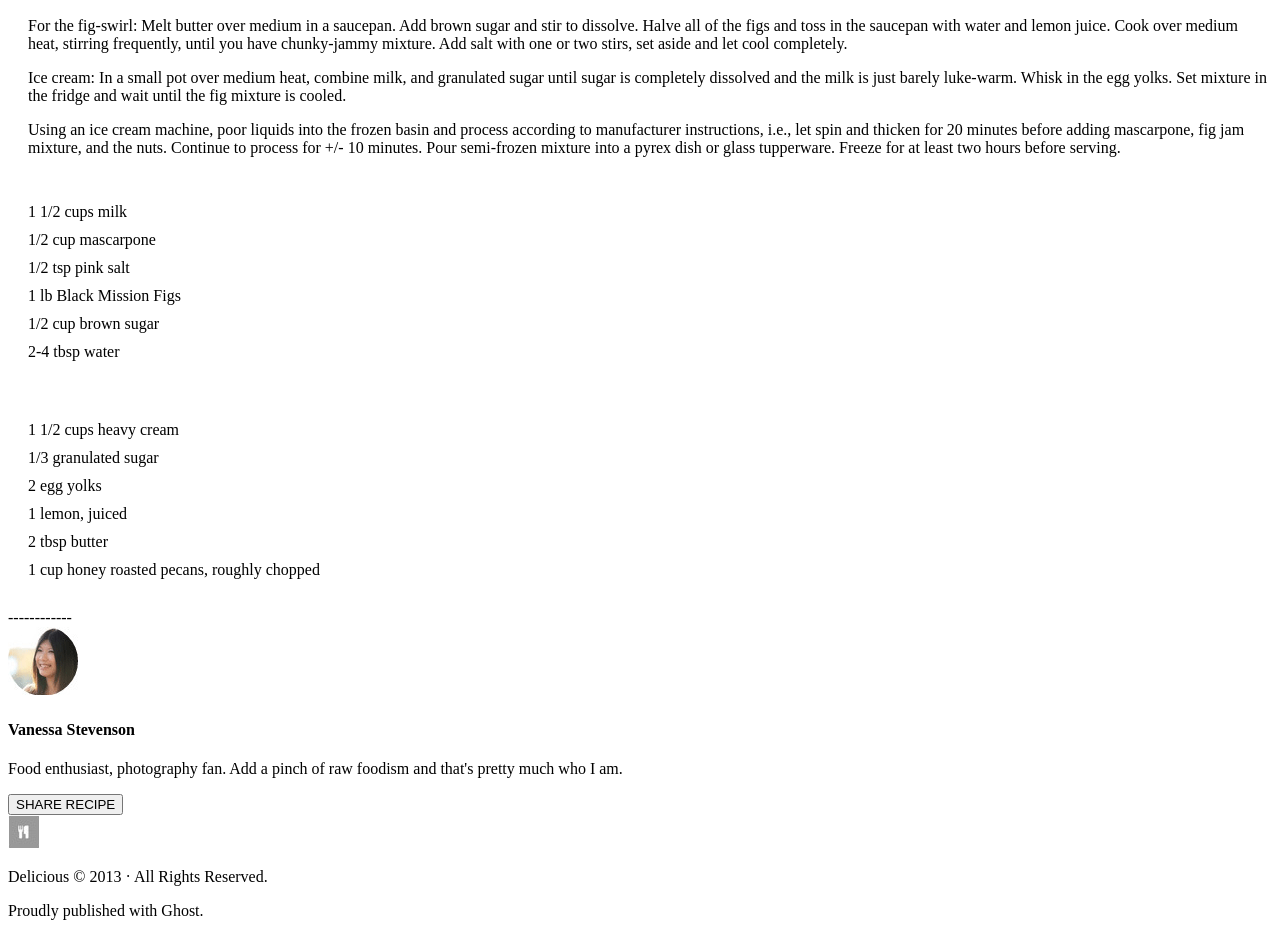
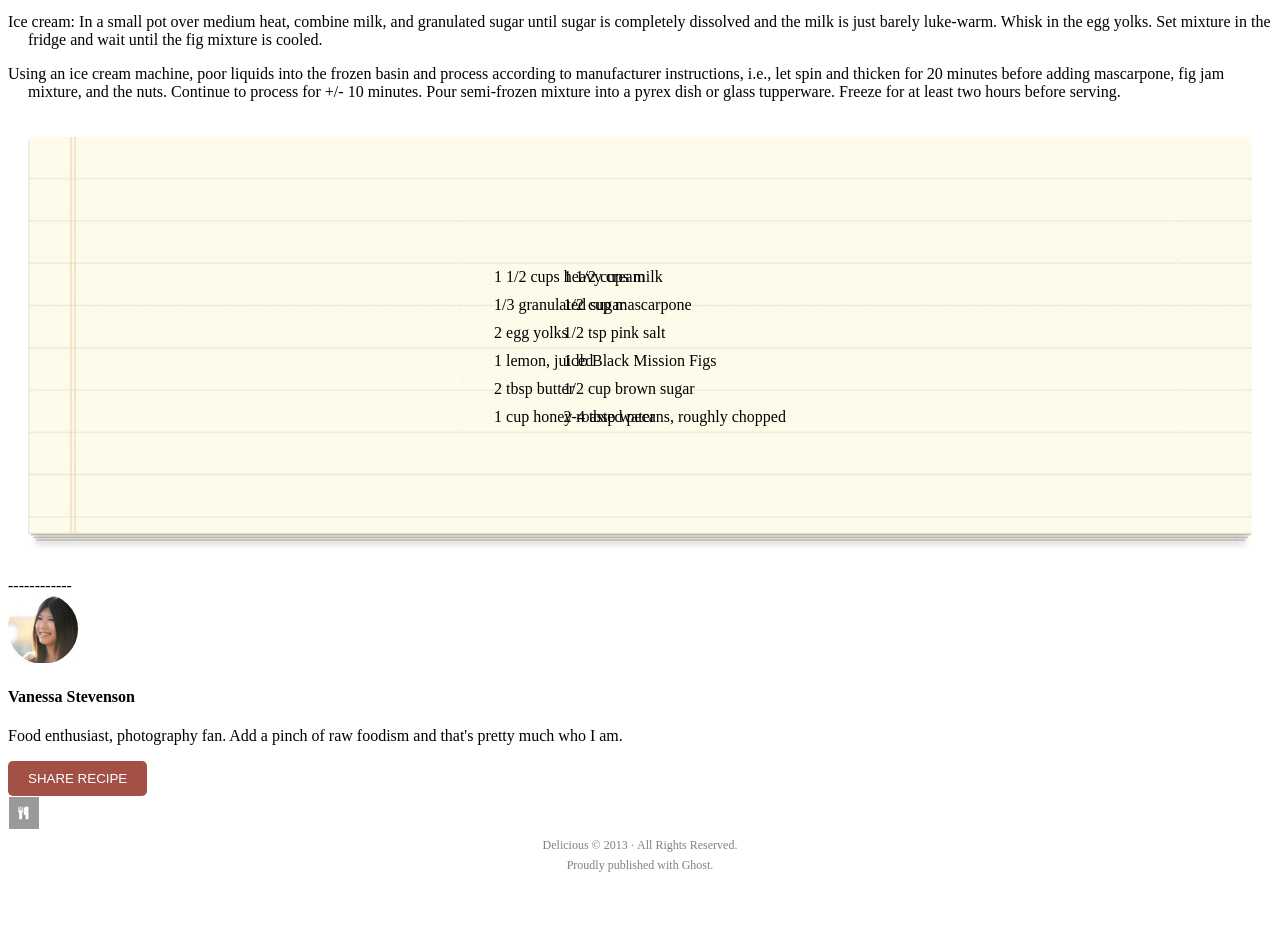
Before and after one commit to vivianandi/chocolate-pizza, a plain HTML site: page index.html in a window 1280 px wide. Shown: the part 963-1899 px from the top of the page. After the commit the page ends 1844 px from the top, so only its background shows below. Drawn offline with Linux system fonts and the light colour scheme.

Commit message:
Edits to classes for notebook image, footer

```diff
--- a/css/style.css
+++ b/css/style.css
@@ -1,18 +1,63 @@
-.indented-paragraph {
-  margin-left: 20px;
+.socials {
+  float: right;
+}
+
+.paragraph-container {
+  padding-left: 20px;
+}
+
+.paragraph-container p {
+  text-indent: -20px;
+}
+
+.paragraph-container p:first-line {
+  text-indent: 0px;
+}
+
+.share-button {
+  background-color: rgb(163, 81, 71);
+  color: white;
+  padding: 10px 20px;
+  border: none;
+  border-radius: 5px;
+  cursor: pointer;
+  font-weight: 50;
 }
 
 .notebook-container {
-  background: url('img/list-bg.png') center/cover no-repeat;
+  position: relative;
+  color: black;
   padding: 20px;
+}
+
+.notebook-container img {
+  width: 100%;
+  border-radius: 5px;
 }
 
 .notebook-container ul {
   list-style: none;
   padding: 0;
   margin: 0;
+  position: absolute;
+  top: 50%;
+  left: 50%;
+  transform: translate(-50%, -50%);
+  background: ;
+  padding: 10px;
+  border-radius: 5px;
 }
 
 .notebook-container li {
   margin: 10px 0;
 }
+
+.footer {
+  text-align: center;
+  color: grey;
+  font-size: 12px;
+}
+
+.footer p {
+  margin: 5px 0;
+}
--- a/index.html
+++ b/index.html
@@ -15,16 +15,16 @@
       <p>THE BEST FOOD BLOG ON THE WEB.</p>
     </section>
 
-    <section>
+    <section class=socials>
       <img src="img/fb-icon.png" alt="FaceBook Icon" />
       <img src="img/twit-icon.png" alt="Twitter Icon" />
       <img src="img/gp-icon.png" alt="GPlus Icon" />
       <img src="img/insta-icon.png" alt="Instagram Icon" />
       <img src="img/flic-icon.png" alt="Flickr Icon" />
       <img src="img/pint-icon.png" alt="Pinterest Icon" />
-    </section>
+      <span>
 
-    <section>
+      </span>
       <img src="img/rss-icon.png" alt="RSS Icon" />
       <img src="img/mail-icon.png" alt="Mail Icon" />
     </section>
@@ -49,7 +49,7 @@
     <img src="img/choco-pizza.png" alt="Chocolate Pizza" />
   </div>
 
-  <div>
+  <div class="paragraph-container">
     <p class="indented-paragraph"> For the fig-swirl: Melt butter over medium in a saucepan. Add brown sugar
       and stir to dissolve. Halve all of the figs and toss in the saucepan with water and lemon juice. Cook over medium
       heat, stirring frequently, until you have chunky-jammy mixture. Add salt with one or two stirs, set aside and let cool completely.</p>
@@ -65,8 +65,8 @@
   </div>
 
 
-
   <div class="notebook-container">
+    <img src="img/list-bg.png" alt="Notebook Background" />
     <ul>
       <li>1 1/2 cups milk</li>
       <li>1/2 cup mascarpone</li>
@@ -75,9 +75,6 @@
       <li>1/2 cup brown sugar</li>
       <li>2-4 tbsp water</li>
     </ul>
-  </div>
-
-  <div class="notebook-container">
     <ul>
       <li>1 1/2 cups heavy cream</li>
       <li>1/3 granulated sugar</li>
@@ -88,8 +85,12 @@
     </ul>
   </div>
 
+  </section>
   <div>------------</div>
 
+</body>
+
+<footer>
   <section>
     <div>
       <img src="img/van-pic.png" alt="Image of Vanessa" />
@@ -101,18 +102,18 @@
     </div>
 
     <form>
-      <button type="submit">SHARE RECIPE</button>
+      <button type="submit" class="share-button">SHARE RECIPE</button>
     </form>
   </section>
 
   <div>
     <img src="img/small-logo.png" alt="Small Logo" />
   </div>
-</body>
 
-<footer>
-  <p> Delicious © 2013 · All Rights Reserved.</p>
-  <p>Proudly published with Ghost.</p>
+  <div class="footer">
+    <p> Delicious © 2013 · All Rights Reserved.</p>
+    <p>Proudly published with Ghost.</p>
+  </div>
 </footer>
 
 </html>
```
